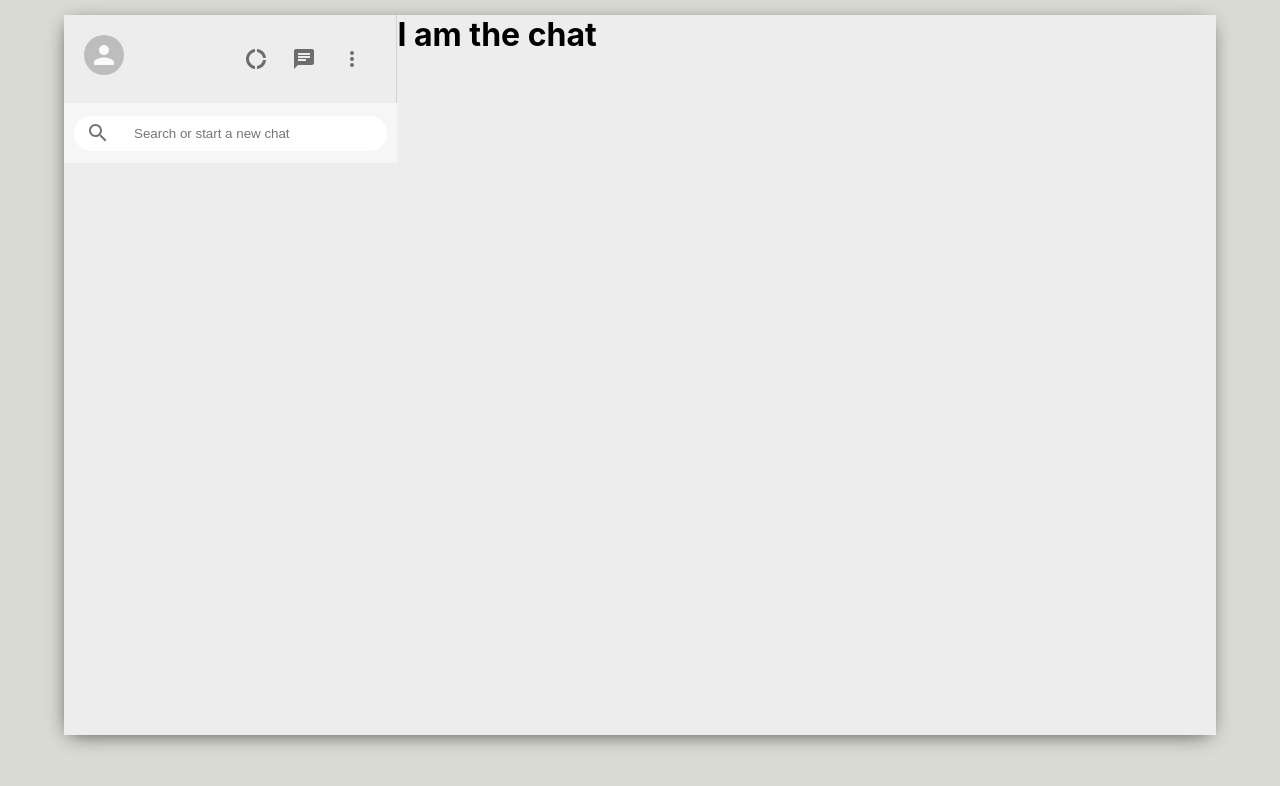
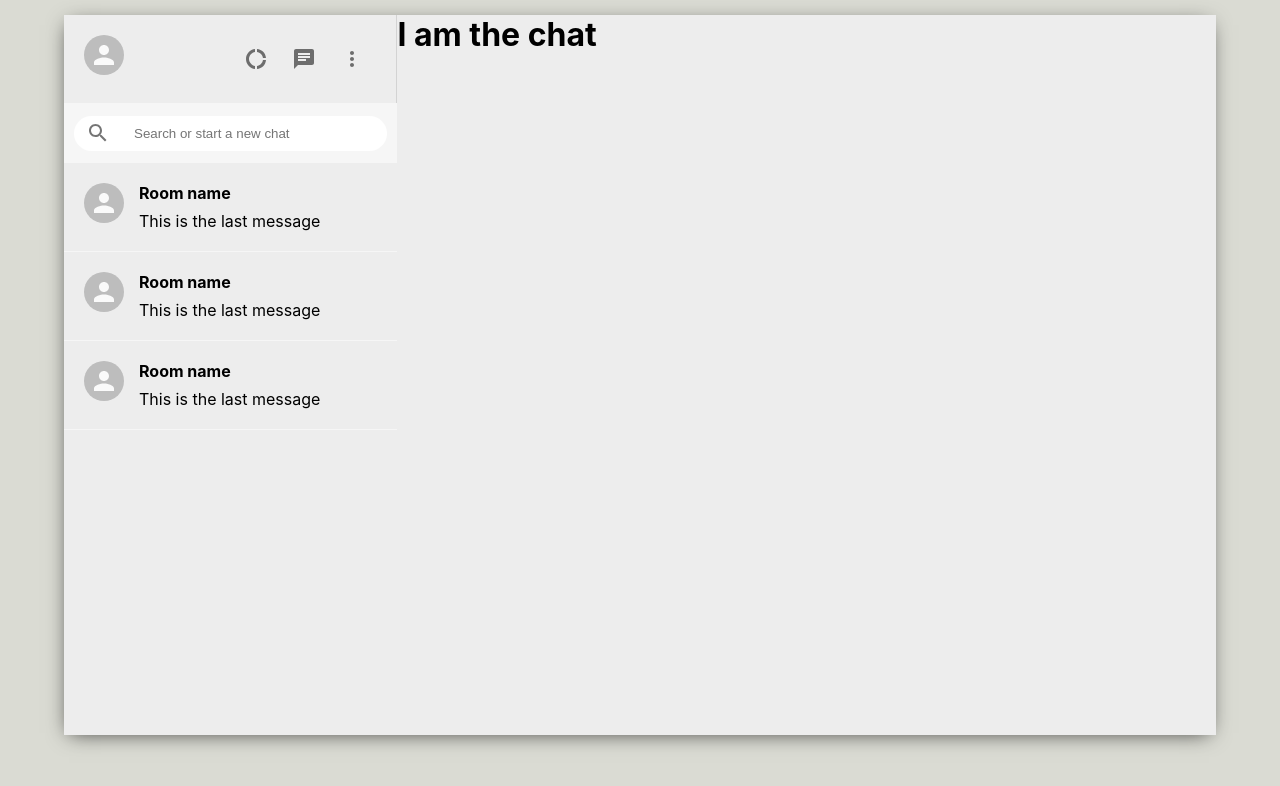
Before and after one commit to SvenHoevink/Whatsapp_clone, a React (Create React App) app in the folder whatsapp-mern/: page / in a window 1280 px wide. Shown: the top 786 px of the page. Built offline with nearby package versions, Linux system fonts and the light colour scheme.

Commit message:
added several rooms + css

```diff
--- a/whatsapp-mern/src/Sidebar.css
+++ b/whatsapp-mern/src/Sidebar.css
@@ -45,3 +45,9 @@
 	outline-width: 0;
 	margin-left: 10px;
 }
+
+.sidebar_chats {
+	flex: 1;
+	background-color: white;
+	overflow: scroll;
+}
--- a/whatsapp-mern/src/Sidebar.js
+++ b/whatsapp-mern/src/Sidebar.js
@@ -5,6 +5,7 @@
 import ChatIcon from '@material-ui/icons/Chat';
 import MoreVertIcon from '@material-ui/icons/MoreVert';
 import SearchIcon from '@material-ui/icons/Search';
+import SidebarChat from './Sidebarchat';
 
 function Sidebar() {
 	return (
@@ -31,6 +32,11 @@
 					<input type="text" placeholder="Search or start a new chat" />
 				</div>
 			</div>
+			<div className="sidebar_chat">
+				<SidebarChat />
+				<SidebarChat />
+				<SidebarChat />
+			</div>
 		</div>
 	);
 }
--- /dev/null
+++ b/whatsapp-mern/src/SidebarChat.css
@@ -0,0 +1,19 @@
+.sidebarChat {
+	display: flex;
+	padding: 20px;
+	cursor: pointer;
+	border-bottom: 1px solid #f6f6f6;
+}
+
+.sidebarChat:hover {
+	background-color: lightgray;
+}
+
+.sidebarChat_info > h2 {
+	font-size: 16px;
+	margin-bottom: 8px;
+}
+
+.sidebarChat_info {
+	margin-left: 15px;
+}
--- /dev/null
+++ b/whatsapp-mern/src/Sidebarchat.js
@@ -0,0 +1,17 @@
+import { Avatar } from '@material-ui/core';
+import React from 'react';
+import './SidebarChat.css';
+
+function Sidebarchat() {
+	return (
+		<div className="sidebarChat">
+			<Avatar />
+			<div className="sidebarChat_info">
+				<h2>Room name</h2>
+				<p>This is the last message</p>
+			</div>
+		</div>
+	);
+}
+
+export default Sidebarchat;
```
